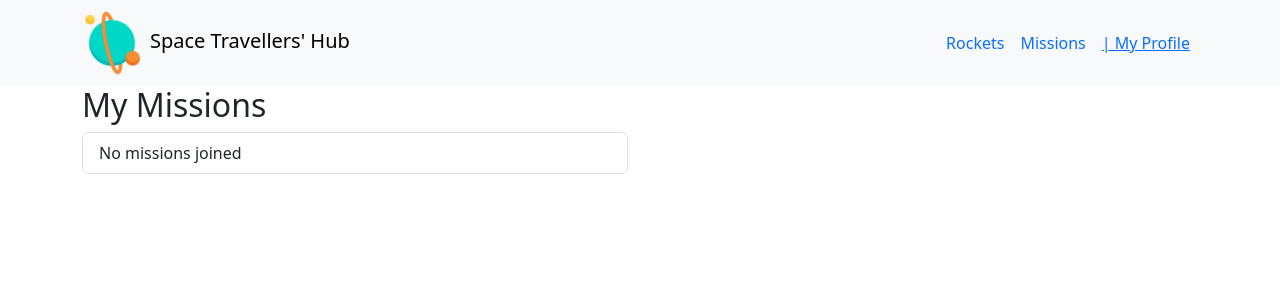
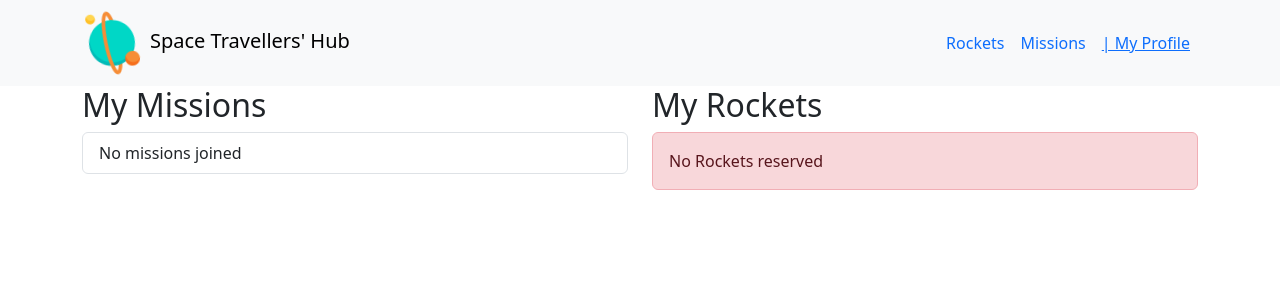
Before and after one commit to Dorcas126/space-travelers, a React (Create React App) app: page /myprofile in a window 1280 px wide. Shown: the top 300 px of the page. Built offline with nearby package versions, Linux system fonts and the light colour scheme.

Commit message:
Add Profile Rocket

```diff
--- a/src/pages/Profile.js
+++ b/src/pages/Profile.js
@@ -1,5 +1,6 @@
 import React from 'react';
 import ProfileMissions from '../components/mission/ProfileMissions';
+import ProfileRocket from '../components/rockets/ProfileRocket';
 
 const ProfileContainer = () => (
   <div className="profileContainer">
@@ -7,6 +8,9 @@ const ProfileContainer = () => (
       <div className="col-md-6">
         <ProfileMissions />
       </div>
+      <div className="col-md-6">
+        <ProfileRocket />
+      </div>
     </div>
   </div>
 );
```
